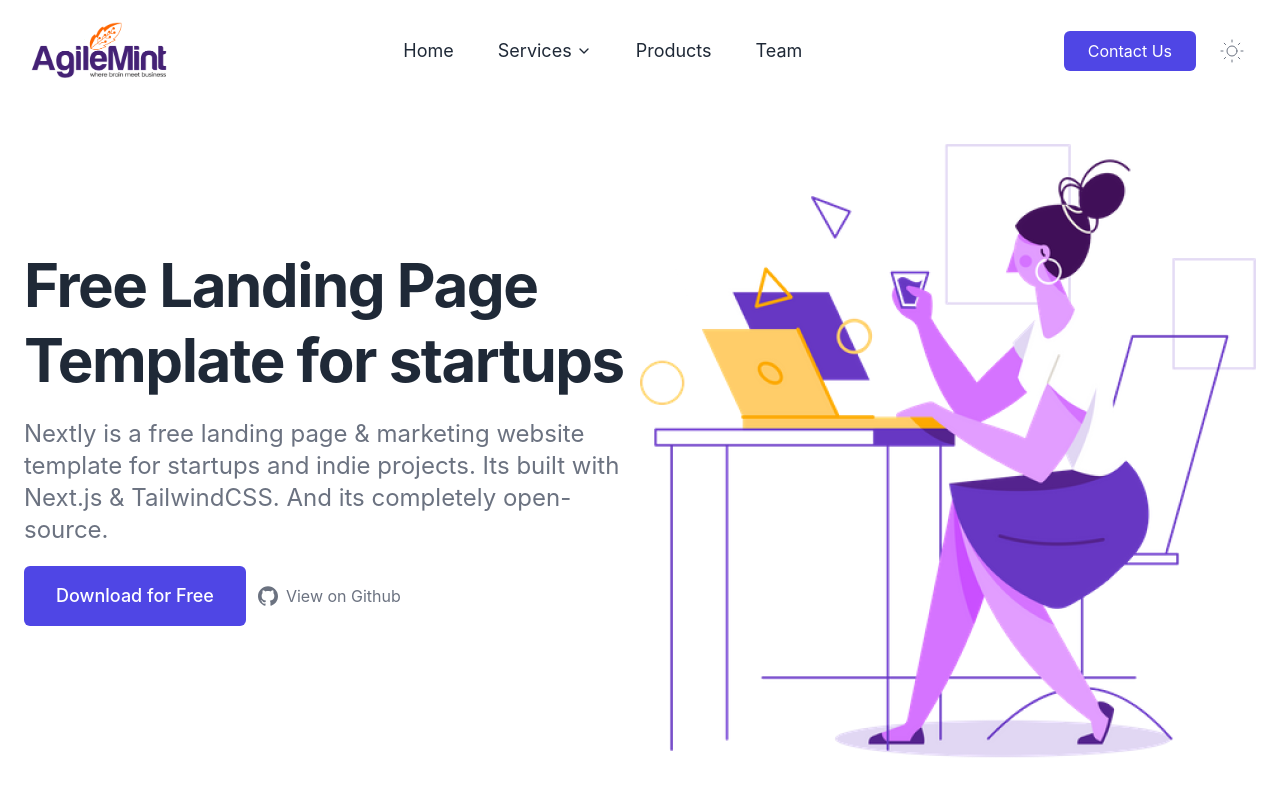
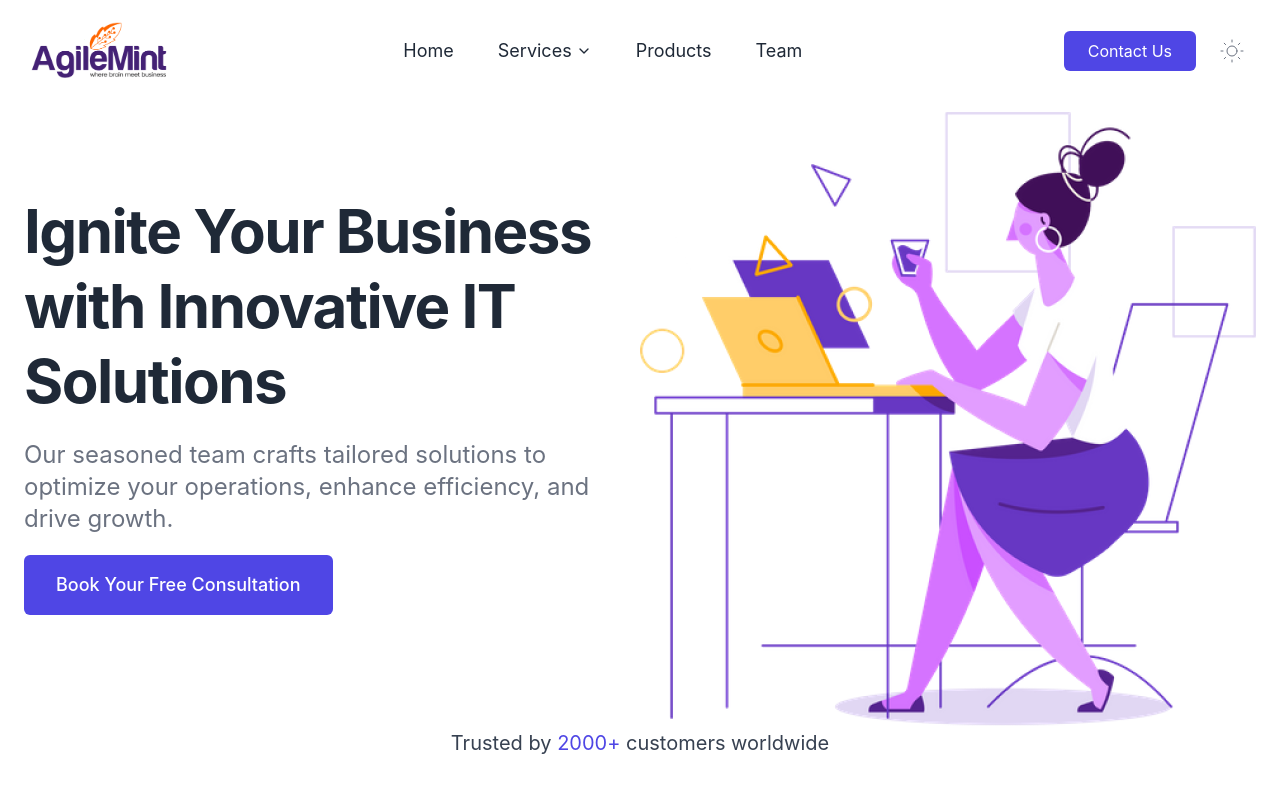
Before and after one commit to anshuman-coder/agilemint-codebase, a Next.js app: page / in a window 1280 px wide. Shown: the top 795 px of the page. Built offline with nearby package versions, Linux system fonts and the light colour scheme.

Commit message:
all changes related to hero component

```diff
--- a/src/components/global/Container.tsx
+++ b/src/components/global/Container.tsx
@@ -10,7 +10,7 @@ const Container: FC<ContainerProps> = ({
   className = '',
 }) => {
   return (
-    <div className={clsx('container p-8 mx-auto xl:px-6 laptop:px-0', className)}>
+    <div className={clsx('container p-0 mx-auto xl:px-6', className)}>
       {children}
     </div>
   )
--- a/src/components/global/Footer.tsx
+++ b/src/components/global/Footer.tsx
@@ -1,5 +1,5 @@
 import { Popover, PopoverButton, PopoverPanel } from '@headlessui/react'
-import { ChevronLeft, ChevronRight } from 'lucide-react'
+import { ChevronDown, ChevronLeft, ChevronRight, ChevronUp } from 'lucide-react'
 import { useTheme } from 'next-themes'
 import Image from 'next/image'
 import Link from 'next/link'
@@ -113,18 +113,15 @@ const NavItem: FC<NavItemType> = ({
               <div>
                 <div className='w-full flex justify-start items-center px-4 py-2 text-gray-500 rounded-md dark:text-gray-300 hover:text-indigo-500 focus:text-indigo-500 focus:bg-indigo-100 focus:outline-none dark:focus:bg-trueGray-700'>
                   <span>{label}</span>
-                  <span>{open ? <ChevronLeft className='w-4 h-4' /> : <ChevronRight className='w-4 h-4' />}</span>
+                  <span className='hidden lg:block'>{open ? <ChevronLeft className='w-4 h-4' /> : <ChevronRight className='w-4 h-4' />}</span>
+                  <span className='block lg:hidden'>{open ? <ChevronUp className='w-4 h-4' /> : <ChevronDown className='w-4 h-4' />}</span>
                 </div>
               </div>
             </PopoverButton>
-            <PopoverPanel transition as='ul' className='absolute top-0 -right-44 flex flex-col justify-start items-start gap-y-4 py-2 px-4 z-50 bg-gray-200 dark:bg-gray-800 rounded-md border border-solid border-gray-200 dark:border-gray-800  transition duration-200 ease-in-out data-[closed]:scale-95 data-[closed]:opacity-0'>
+            <PopoverPanel transition as='ul' className='absolute lg:top-0 lg:-right-44 flex flex-col justify-start items-start gap-y-4 py-2 px-1 lg:px-4 z-50 text-nowrap bg-gray-200 dark:bg-gray-800 rounded-md border border-solid border-gray-200 dark:border-gray-800  transition duration-200 ease-in-out data-[closed]:scale-95 data-[closed]:opacity-0'>
               {
                 menuItems.map(item => (
-                  <Link key={item.id} href={item.route}>
-                    <div className='w-full px-4 py-2 text-gray-500 rounded-md dark:text-gray-300 hover:text-indigo-500 focus:text-indigo-500 focus:bg-indigo-100 focus:outline-none dark:focus:bg-trueGray-700'>
-                      {item.label}
-                    </div>
-                  </Link>
+                  <NavItem key={item.id} {...item} />
                 ))
               }
             </PopoverPanel>
--- a/src/components/home/Hero.tsx
+++ b/src/components/home/Hero.tsx
@@ -9,12 +9,10 @@ const Hero = () => {
         <div className='flex items-center w-full lg:w-1/2'>
           <div className='max-w-2xl mb-8'>
             <h1 className='text-4xl font-bold leading-snug tracking-tight text-gray-800 lg:text-4xl lg:leading-tight xl:text-6xl xl:leading-tight dark:text-white'>
-              Free Landing Page Template for startups
+              Ignite Your Business with Innovative IT Solutions
             </h1>
             <p className='py-5 text-xl leading-normal text-gray-500 lg:text-xl xl:text-2xl dark:text-gray-300'>
-              Nextly is a free landing page & marketing website template for
-              startups and indie projects. Its built with Next.js & TailwindCSS.
-              And its completely open-source.
+              Our seasoned team crafts tailored solutions to optimize your operations, enhance efficiency, and drive growth.
             </p>
 
             <div className='flex flex-col items-start space-x-3 space-y-3 sm:space-y-0 sm:items-center sm:flex-row'>
@@ -24,10 +22,10 @@ const Hero = () => {
                 rel='noopener'
                 className='px-8 py-4 text-lg font-medium text-center text-white bg-indigo-600 rounded-md '
               >
-                Download for Free
+                Book Your Free Consultation
               </a>
 
-              <a
+              {/* <a
                 href='http://'
                 target='_blank'
                 rel='noopener'
@@ -44,7 +42,7 @@ const Hero = () => {
                   <path d='M12 .297c-6.63 0-12 5.373-12 12 0 5.303 3.438 9.8 8.205 11.385.6.113.82-.258.82-.577 0-.285-.01-1.04-.015-2.04-3.338.724-4.042-1.61-4.042-1.61C4.422 18.07 3.633 17.7 3.633 17.7c-1.087-.744.084-.729.084-.729 1.205.084 1.838 1.236 1.838 1.236 1.07 1.835 2.809 1.305 3.495.998.108-.776.417-1.305.76-1.605-2.665-.3-5.466-1.332-5.466-5.93 0-1.31.465-2.38 1.235-3.22-.135-.303-.54-1.523.105-3.176 0 0 1.005-.322 3.3 1.23.96-.267 1.98-.399 3-.405 1.02.006 2.04.138 3 .405 2.28-1.552 3.285-1.23 3.285-1.23.645 1.653.24 2.873.12 3.176.765.84 1.23 1.91 1.23 3.22 0 4.61-2.805 5.625-5.475 5.92.42.36.81 1.096.81 2.22 0 1.606-.015 2.896-.015 3.286 0 .315.21.69.825.57C20.565 22.092 24 17.592 24 12.297c0-6.627-5.373-12-12-12' />
                 </svg>
                 <span> View on Github</span>
-              </a>
+              </a> */}
             </div>
           </div>
         </div>
```
